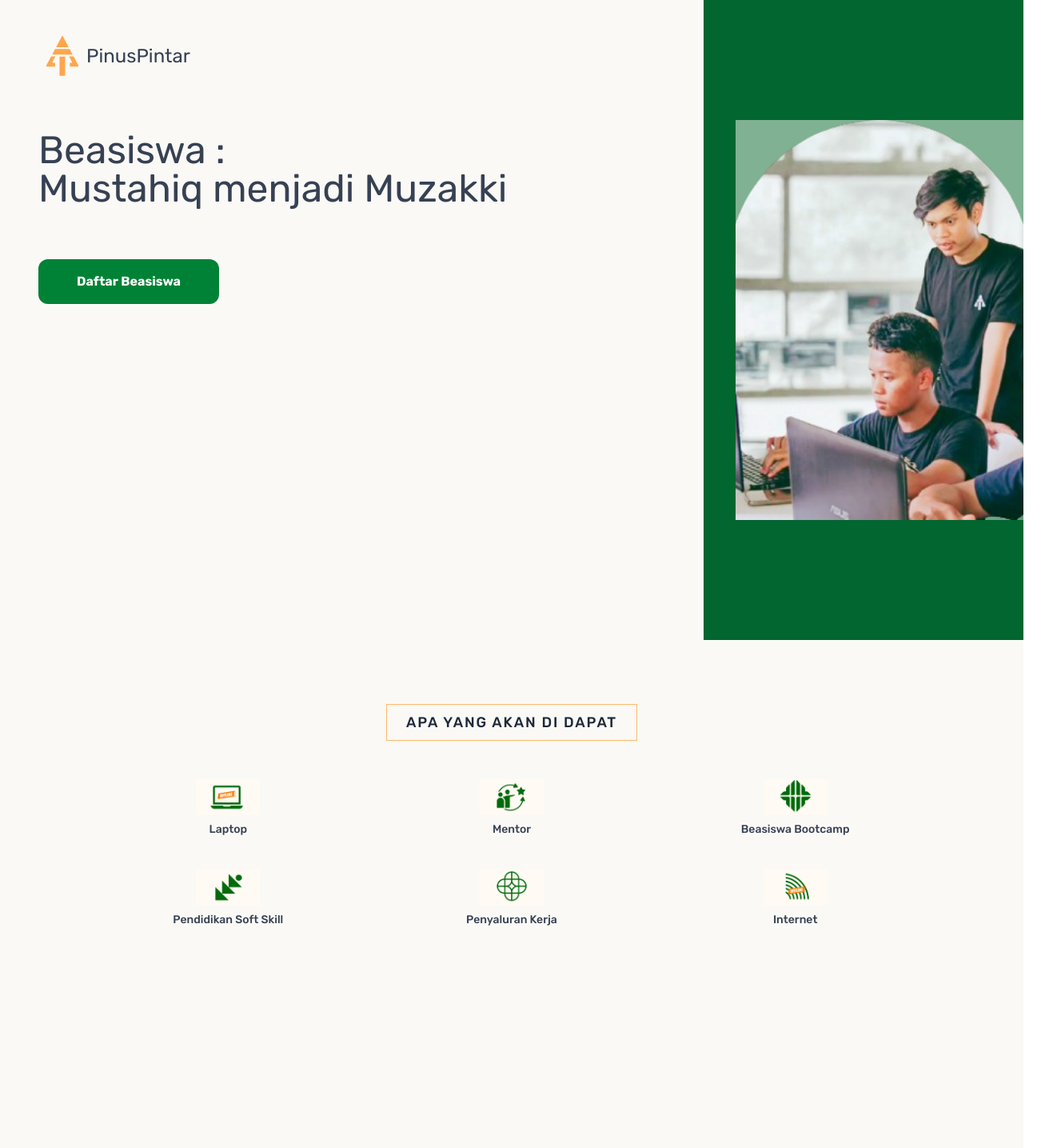
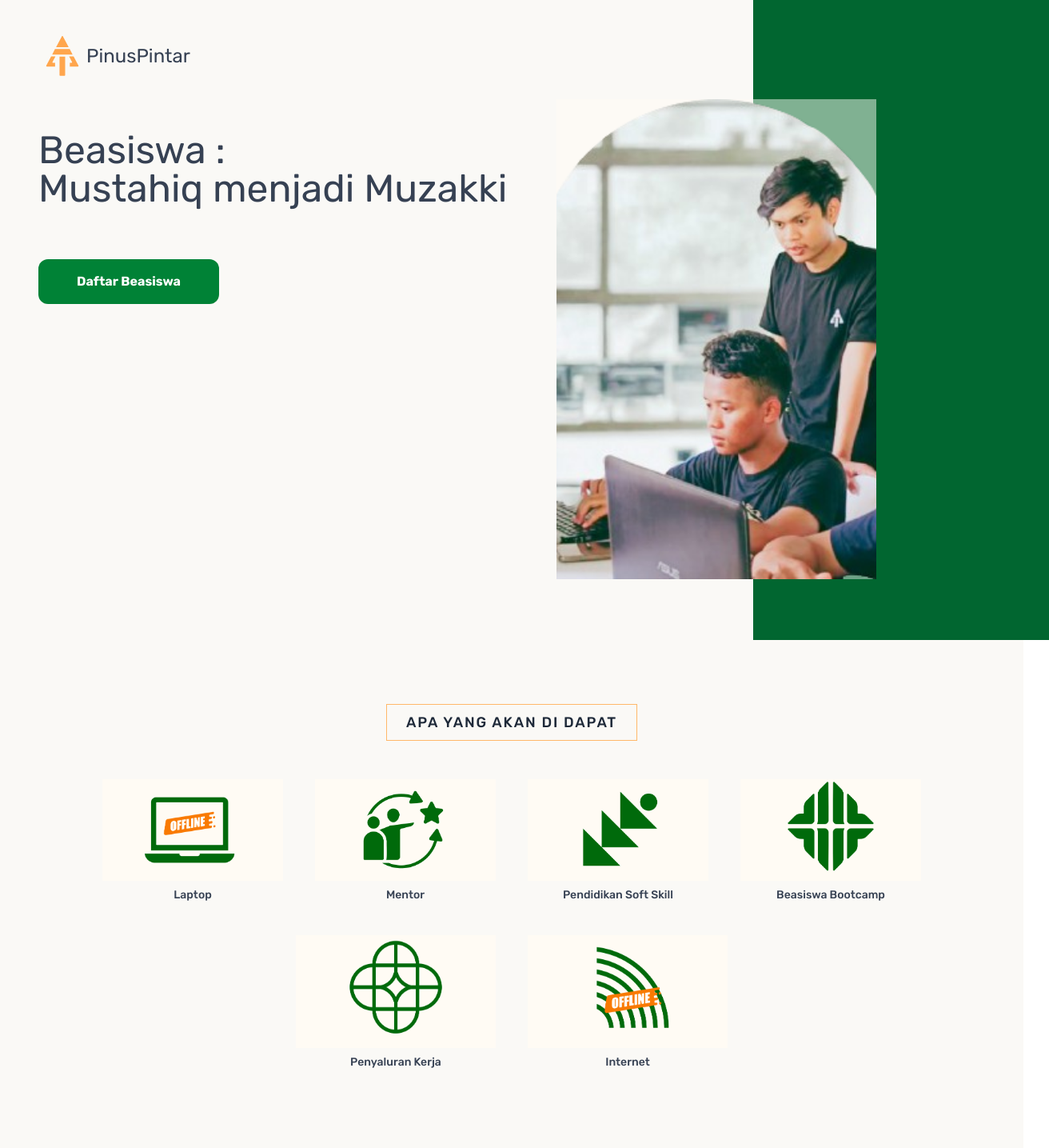
Before and after one commit to pinus-academy/pinuspintar.id, a Next.js app: page /landing in a window 1280 px wide. Shown: the top 1435 px of the page at 80% size, 1312 px wide, since content can reach past the window. Built offline with nearby package versions, Linux system fonts and the light colour scheme.

Commit message:
refactor(ui): create reusable BenefitItem component and improve benefits section layout with centered last row

```diff
--- a/src/app/landing/page.tsx
+++ b/src/app/landing/page.tsx
@@ -4,50 +4,69 @@
 import Link from 'next/link'
 import { mediaItems } from "@/data/mediaData";
 import MediaCard from "@/components/MediaCard";
+import BenefitItem from "@/components/ui/BenefitItem";
 
 export default function LandingPage() {
+    const benefits = [
+    { src: "/images/benefits/benefit-laptop.png", alt: "Laptop", label: "Laptop" },
+    { src: "/images/benefits/benefit-mentor.png", alt: "Mentor", label: "Mentor" },
+    { src: "/images/benefits/benefit-softskill.png", alt: "Soft Skill", label: "Pendidikan Soft Skill" },
+    { src: "/images/benefits/benefit-bootcamp.png", alt: "Bootcamp", label: "Beasiswa Bootcamp" },
+    { src: "/images/benefits/benefit-kerja.png", alt: "Penyaluran Kerja", label: "Penyaluran Kerja" },
+    { src: "/images/benefits/benefit-internet.png", alt: "Internet", label: "Internet" },
+  ];
     return (
         <main className="bg-[#FAF9F6]">
 
-            <section className="max-w-7xl min-h-screen w-full grid grid-cols-1 md:grid-cols-2 gap-8 md:pl-12">
+            <section className=" relative max-w-7xl min-h-screen w-full grid grid-cols-1 md:grid-cols-[70%_30%] gap-8 md:pl-12">
                 <div className="flex flex-col  space-y-10">
                     <div className="flex items-center mt-10">
                         <Image src="/images/logos/logo2.svg" alt="Logo Pinus Pintar" width={60} height={60} />
                         <span className="text-2xl font-sm  text-gray-700">PinusPintar</span>
                     </div>
                     <h1 className=" mt-6 text-3xl md:text-5xl font-md text-gray-700 leading-none"> Beasiswa :<br />Mustahiq menjadi Muzakki</h1>
-                    <Link href="/daftar">
-                        <button className="bg-green-700 hover:bg-green-800 text-white py-4 px-12 rounded-xl mt-6 font-bold">Daftar Beasiswa </button>
-                    </Link>
+                    <Link href="/daftar"> <button className="bg-green-700 hover:bg-green-800 text-white py-4 px-12 rounded-xl mt-6 font-bold">Daftar Beasiswa </button></Link>
 
                 </div>
-                <div className="bg-green-800 flex items-center ml-50 justify-end">
-                    <div className="relative w-full h-[380px] md:h-[500px] md:w-[90%] overflow-hidden ">
+                <div className="bg-green-800"></div>
+                <div className="absolute right-[30%] translate-x-1/2 top-1/2 -translate-y-[46%]  w-[400px] h-[600px] ">
                         <Image src="/images/backgrounds/background.png" alt="Beasiswa" fill className=" object-cover object-center" priority />
-
-                    </div>
                 </div>
 
             </section>
 
 
-            <section className="min-h-screen bg-[#FAF9F6] py-20 px-4 md:px-12">
+             <section className="min-h-screen bg-[#FAF9F6] py-20 px-4 md:px-12">
                 <div className="max-w-5xl mx-auto text-center">
                     <h2 className="text-lg font-medium tracking-widest border border-orange-300 inline-block px-6 py-2 mb-12 text-gray-800"> APA YANG AKAN DI DAPAT</h2>
-                    <div className="grid grid-cols-2 md:grid-cols-3 gap-10 items-center justify-items-center">
-                        {[
-                            { src: '/images/benefits/benefit-laptop.png', alt: 'Laptop', label: 'Laptop' },
-                            { src: '/images/benefits/benefit-mentor.png', alt: 'Mentor', label: 'Mentor' },
-                            { src: '/images/benefits/benefit-bootcamp.png', alt: 'Bootcamp', label: 'Beasiswa Bootcamp' },
-                            { src: '/images/benefits/benefit-softskill.png', alt: 'Soft Skill', label: 'Pendidikan Soft Skill' },
-                            { src: '/images/benefits/benefit-kerja.png', alt: 'Penyaluran Kerja', label: 'Penyaluran Kerja' },
-                            { src: '/images/benefits/benefit-internet.png', alt: 'Internet', label: 'Internet' },
-                        ].map((item, idx) => (
-                            <div key={idx} className="flex flex-col items-center space-y-2">
-                                <Image src={item.src} alt={item.alt} width={80} height={80} />
-                                <span className="text-sm text-gray-700 font-medium">{item.label}</span>
-                            </div>
-                        ))}
+
+                    <div className="space-y-10">
+                        <div className="grid grid-cols-2 md:grid-cols-4 gap-10 items-center justify-items-center">
+                            {benefits.slice(0, 4).map((item, idx) => (
+                                <BenefitItem
+                                    key={idx}
+                                    src={item.src}
+                                    alt={item.alt}
+                                    label={item.label}
+                                    imgWidth={250}
+                                    imgHeight={250}
+                                />
+                            ))}
+                        </div>
+
+
+                        <div className="flex justify-center gap-10">
+                            {benefits.slice(4).map((item, idx) => (
+                                <BenefitItem
+                                    key={idx + 4}
+                                    src={item.src}
+                                    alt={item.alt}
+                                    label={item.label}
+                                    imgWidth={250}
+                                    imgHeight={250}
+                                />
+                            ))}
+                        </div>
                     </div>
                 </div>
             </section>
--- /dev/null
+++ b/src/components/ui/BenefitItem.tsx
@@ -0,0 +1,26 @@
+import Image from "next/image";
+
+interface BenefitItemProps {
+  src: string;
+  alt: string;
+  label: string;
+  imgWidth?: number;
+  imgHeight?: number;
+  className?: string; // opsional tambahan styling
+}
+
+export default function BenefitItem({
+  src,
+  alt,
+  label,
+  imgWidth = 80,
+  imgHeight = 80,
+  className = "",
+}: BenefitItemProps) {
+  return (
+    <div className={`flex flex-col items-center space-y-2 ${className}`}>
+      <Image src={src} alt={alt} width={imgWidth} height={imgHeight} />
+      <span className="text-sm text-gray-700 font-medium">{label}</span>
+    </div>
+  );
+}
```
